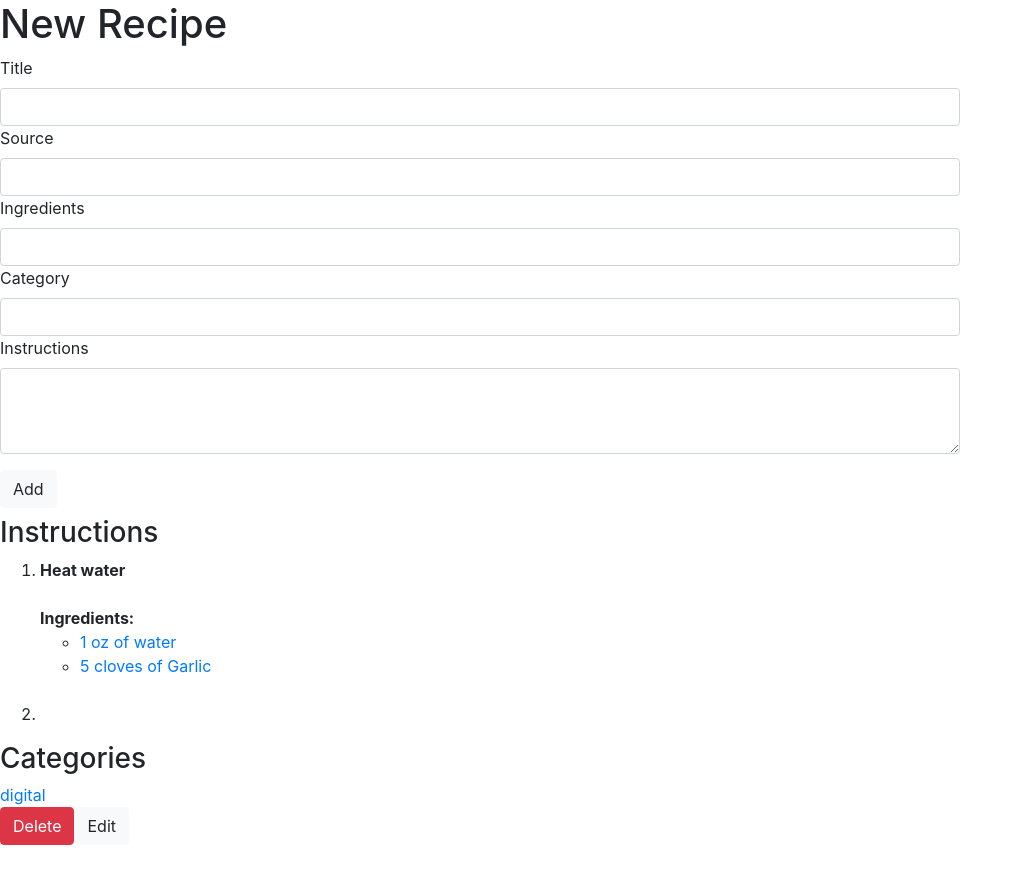
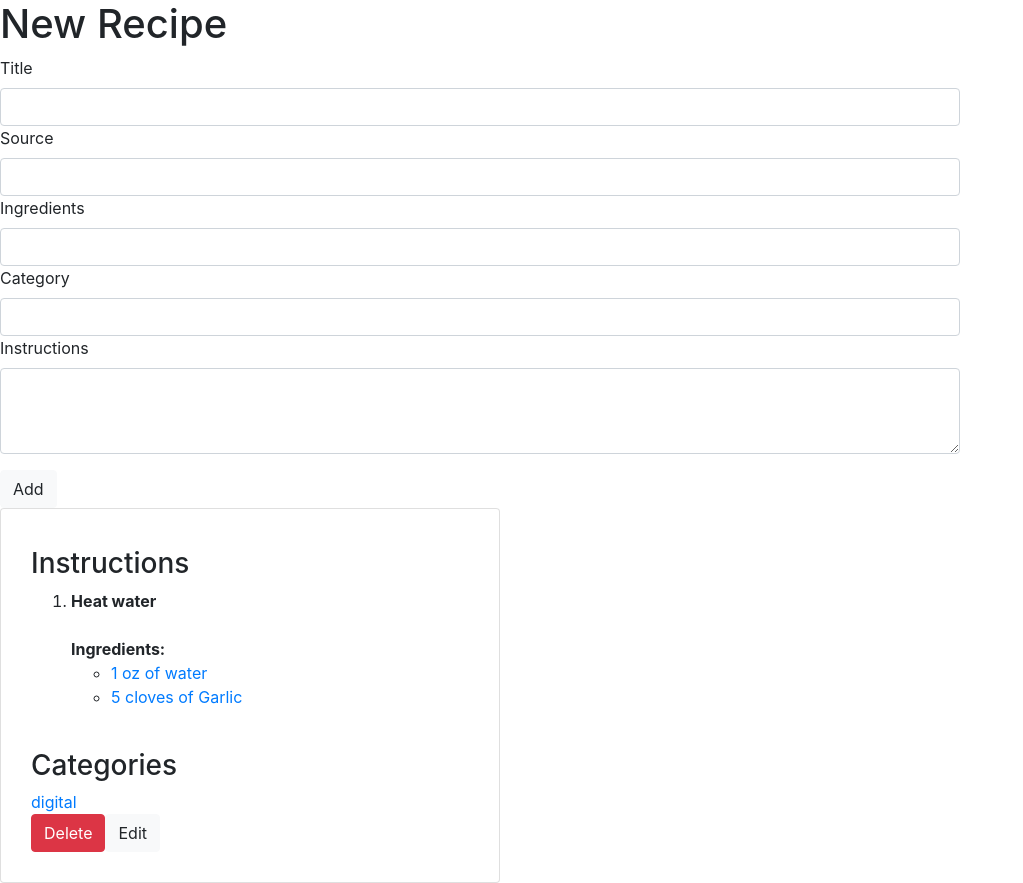
Before and after one commit to ft-secret-recipes-1/front-end, a React (Create React App) app in the folder secret-recipes-front-end/: page / in a window 1280 px wide. Shown: the whole page, without its empty margins (0-1023 px from the left). Before the commit the page ends 845 px from the top, so only its background shows below. Built offline with nearby package versions, Linux system fonts and the light colour scheme.

Commit message:
Use some react-bootstrap to make a card

```diff
--- a/secret-recipes-front-end/src/components/Homepage/Recipecard.js
+++ b/secret-recipes-front-end/src/components/Homepage/Recipecard.js
@@ -1,6 +1,7 @@
 // import { useHistory } from "react-router";
 // need react-router set up
 import Button from "react-bootstrap/Button";
+import Card from "react-bootstrap/Card";
 
 const Recipecard = (props) => {
     const {recipe, deleteRecipe} = props;
@@ -13,7 +14,12 @@ const Recipecard = (props) => {
     }
 
     return(
-        <div className='Recipecard'>
+        <Card className='Recipecard'
+        style={{
+            width: '500px',
+            padding: '30px'
+    }}
+        >
             <h2>{recipe.title}</h2>
             <b>{recipe.source}</b>
             <h3>Instructions</h3>
@@ -35,7 +41,6 @@ const Recipecard = (props) => {
                                     )
                                 })}
                             </ul><br/>
-                            <li key={step.step_id} className='instruction'>{step.description}</li>
                         </li>
                     )
                 })}
@@ -53,7 +58,7 @@ const Recipecard = (props) => {
                     Edit
                 </Button>
             </div>
-        </div>
+        </Card>
     )
 
 }
```
